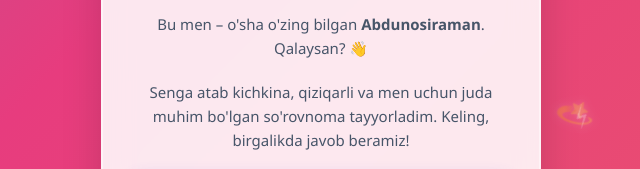
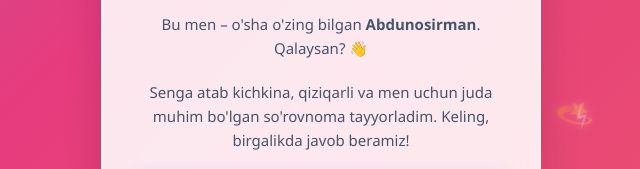
Before and after one commit to Abdunosir-2007/MADINA, a plain HTML site: page index.html in a window 1280 px wide. Shown: the part 349-518 px from the top of the page, 319-959 px from the left. Drawn offline with Linux system fonts and the light colour scheme.

Commit message:
Add files via upload

```diff
--- a/index.html
+++ b/index.html
@@ -15,7 +15,7 @@
         <div id="step-intro" class="quiz-card active">
             <div class="heart-icon">✨</div>
             <h1>Salom Madina! 😊</h1>
-            <p>Bu men – o'sha o'zing bilgan <strong>Abdunosiraman</strong>. Qalaysan? 👋</p>
+            <p>Bu men – o'sha o'zing bilgan <strong>Abdunosirman</strong>. Qalaysan? 👋</p>
             <p>Senga atab kichkina, qiziqarli va men uchun juda muhim bo'lgan so'rovnoma tayyorladim. Keling, birgalikda javob beramiz!</p>
             <button class="btn" onclick="nextStep('intro', 'q1')">Boshladik! 🚀</button>
         </div>
```
